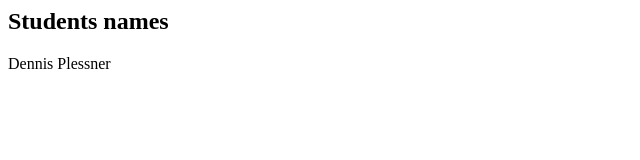
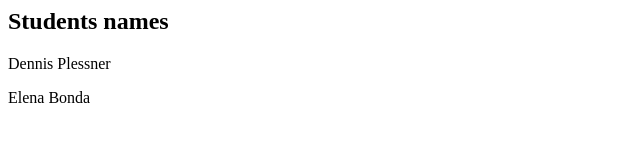
Before and after one commit to DennisPlessner/MyProject, a plain HTML site: page index.html in a window 1280 px wide. Shown: the whole page, without its empty margins (0-640 px from the left). Drawn offline with Linux system fonts and the light colour scheme.

Commit message:
Second student is added

```diff
--- a/index.html
+++ b/index.html
@@ -1,2 +1,3 @@
 <h2>Students names </h2>
 <p> Dennis Plessner</p>
+<p> Elena Bonda</p>
```
